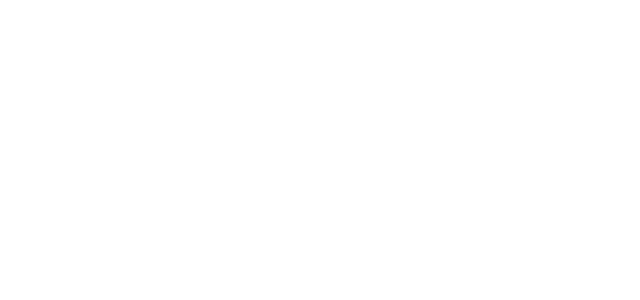
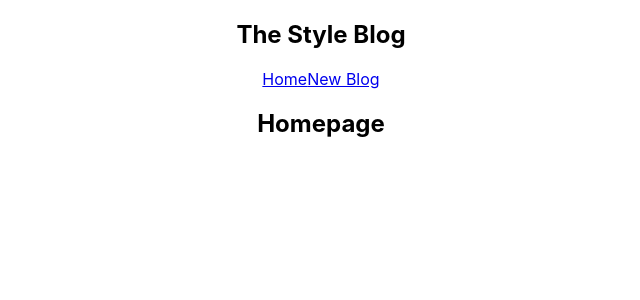
Before and after one commit to DarkinStyle/Style-blog, a JavaScript app: page / in a window 1280 px wide. Shown: the top 300 px of the page, without its empty margins (319-959 px from the left). Built offline with nearby package versions, Linux system fonts and the light colour scheme; the HTML template or start-up script is replaced by a standard one.

Commit message:
more changes

```diff
--- a/src/App.js
+++ b/src/App.js
@@ -1,4 +1,6 @@
 import './App.css';
+import Navbar from './Navbar';
+import Home from './Home';
 
 function App() {
 
@@ -9,8 +11,9 @@
 
   return (
     <div className="App">
+      <Navbar />
       <div className="content">
-
+        <Home />
       </div>
     </div>
   );
--- /dev/null
+++ b/src/Home.js
@@ -0,0 +1,9 @@
+const Home = () => {
+    return (
+        <div className="home">
+            <h2>Homepage</h2>
+        </div>
+    );
+}
+
+export default Home;
--- /dev/null
+++ b/src/Navbar.js
@@ -0,0 +1,14 @@
+const  Navbar = () => {
+    return (
+
+        <nav className="navbar">
+            <h1>The Style Blog</h1>
+            <div className="links">
+                <a href="/">Home</a>
+                <a href="/create">New Blog</a>
+            </div>
+        </nav>
+    );
+}
+
+export default Navbar;
```
